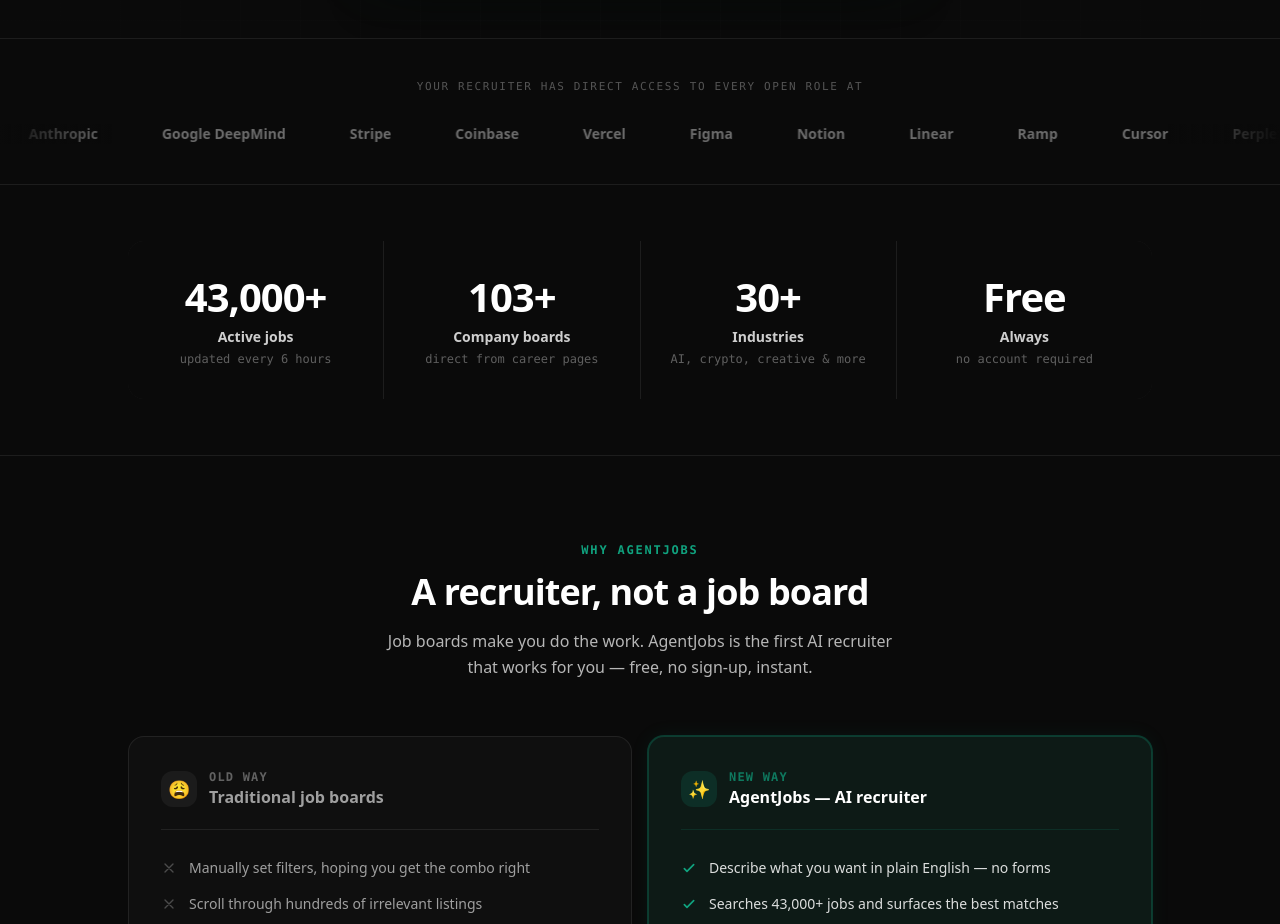
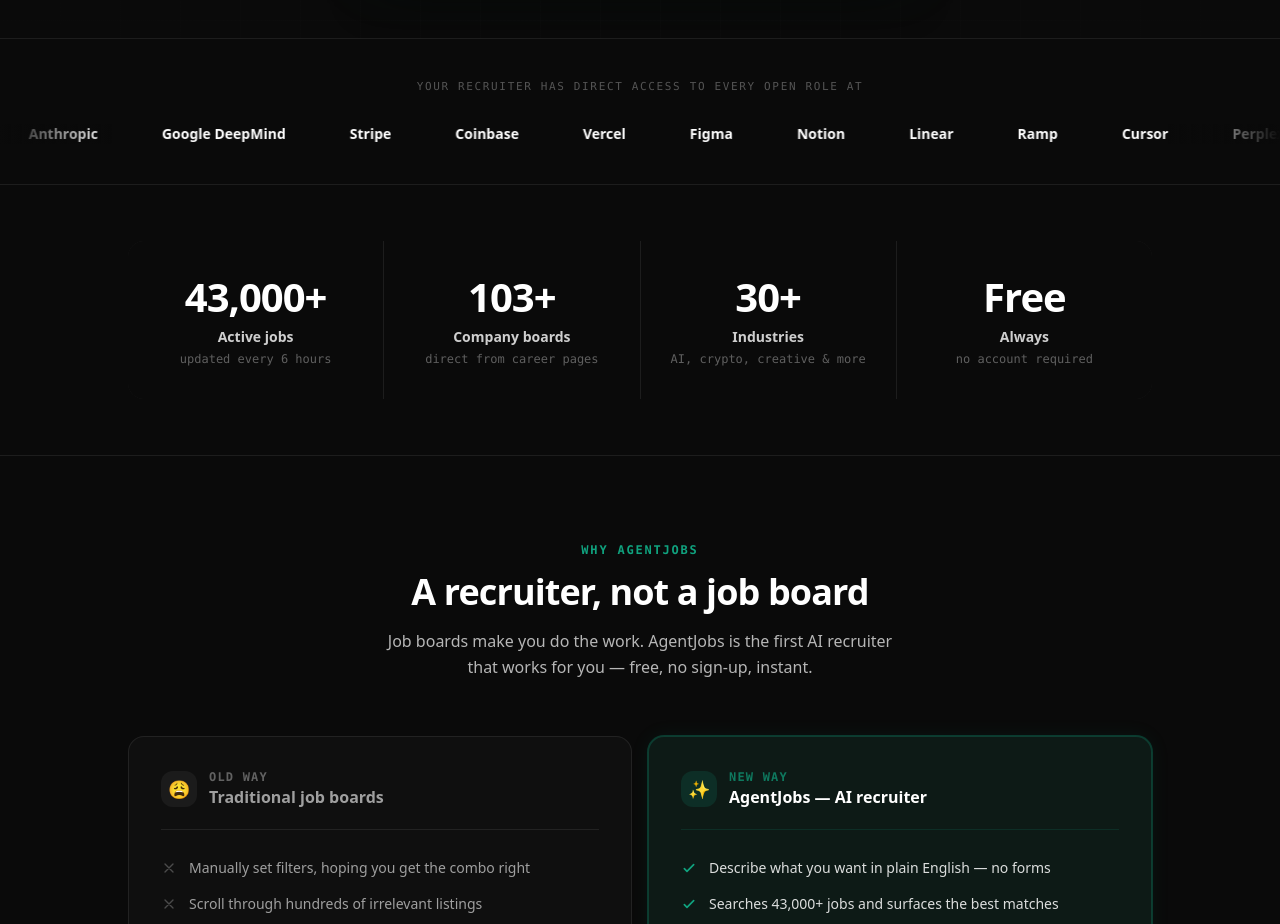
Before and after one commit to Virmage/jobboard-ai, a Next.js app: page / in a window 1280 px wide. Shown: the part 1180-2104 px from the top of the page. Built offline with nearby package versions, Linux system fonts and the light colour scheme.

Commit message:
Make company ticker text white (hover green)

```diff
--- a/src/app/page.tsx
+++ b/src/app/page.tsx
@@ -207,7 +207,7 @@
         <div className="pointer-events-none absolute right-0 top-0 z-10 h-full w-28 bg-gradient-to-l from-[#0a0a0a] to-transparent" />
         <div className="flex animate-marquee whitespace-nowrap">
           {[...COMPANIES, ...COMPANIES].map((name, i) => (
-            <span key={i} className="inline-flex items-center mx-8 text-sm font-semibold text-white/40 hover:text-white/70 transition-colors cursor-default shrink-0">
+            <span key={i} className="inline-flex items-center mx-8 text-sm font-semibold text-white hover:text-[#10a37f] transition-colors cursor-default shrink-0">
               {name}
             </span>
           ))}
```
